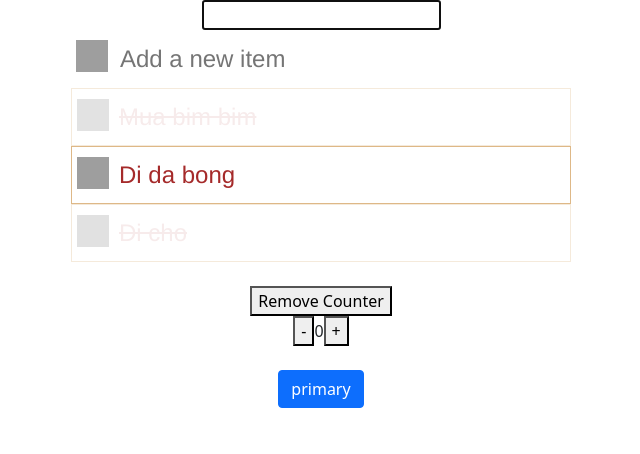
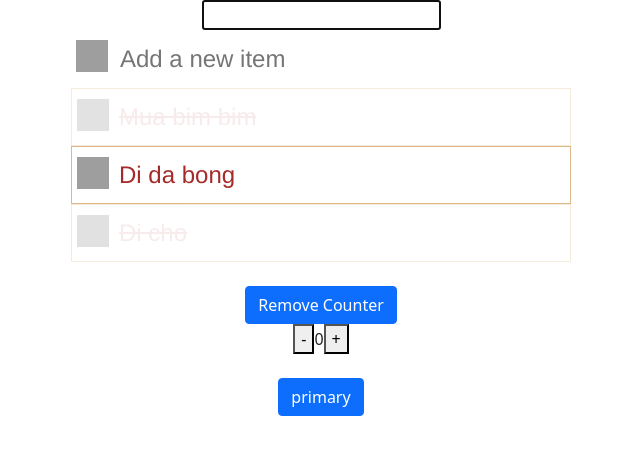
Before and after one commit to tomncoin/hello-reactjs, a React (Create React App) app in the folder todo-list/: page / in a window 1280 px wide. Shown: the top 454 px of the page, without its empty margins (319-959 px from the left). Built offline with nearby package versions, Linux system fonts and the light colour scheme; grey boxes are pictures that could not be loaded.

Commit message:
code online on codesandbox.io

```diff
--- a/todo-list/package.json
+++ b/todo-list/package.json
@@ -36,5 +36,8 @@
       "last 1 firefox version",
       "last 1 safari version"
     ]
+  },
+  "devDependencies": {
+    "@storybook/react": "^6.4.9"
   }
 }
--- a/todo-list/src/App.js
+++ b/todo-list/src/App.js
@@ -113,7 +113,7 @@ class App extends Component {
         }
 
         <br></br>
-        <button onClick={()=>this.removeCounter()}>Remove Counter</button>
+        <button className="btn btn-primary" onClick={()=>this.removeCounter()}>Remove Counter</button>
         { this.state.showCounter && <Counter></Counter>}
 
         <br></br>
```
Also changed, not shown: 1 other file (tests, documents, lock files or other folders).
